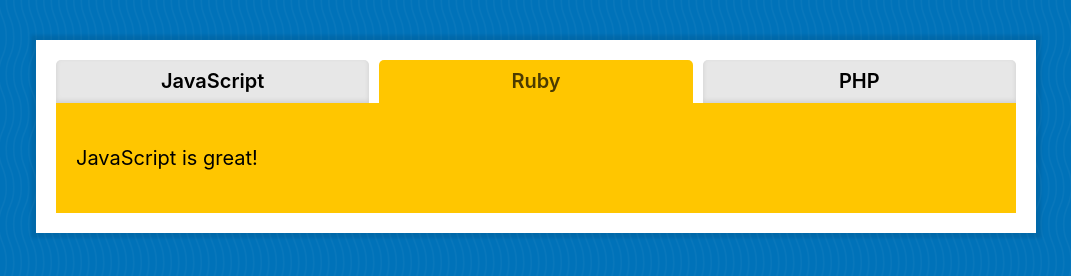
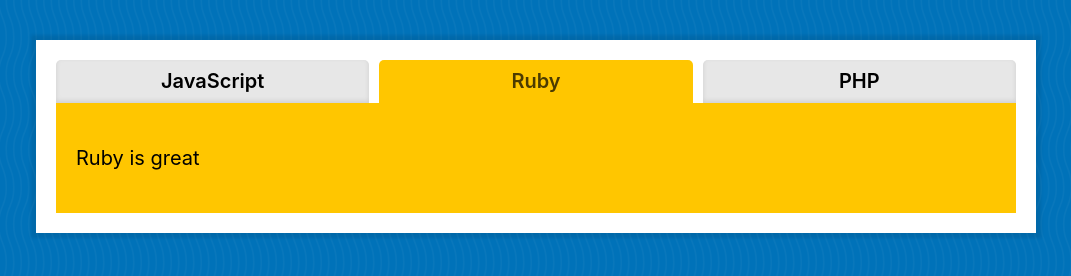
Before and after one commit to Joewebsta/wes-bos-exercises, a plain HTML site: page beginner-javascript/tabs/index.html in a window 1280 px wide. Both pictures are taken after a click on the tab "Ruby". Shown: the whole page, without its empty margins (104-1175 px from the left). Drawn offline with Linux system fonts and the light colour scheme.

Commit message:
Complete tab exercise

```diff
--- a/beginner-javascript/tabs/index.html
+++ b/beginner-javascript/tabs/index.html
@@ -5,7 +5,7 @@
   <meta charset="UTF-8">
   <meta name="viewport" content="width=device-width, initial-scale=1.0">
   <title>Tabs</title>
-  <link rel="stylesheet" href="../../base.css">
+  <link rel="stylesheet" href="../base.css">
   <link rel="stylesheet" href="./tabs-style.css">
 </head>
 
--- a/beginner-javascript/tabs/tabs.js
+++ b/beginner-javascript/tabs/tabs.js
@@ -1,9 +1,6 @@
-console.log('ya ya wes we get it.. IT WORKS!');
-
 const tabs = document.querySelectorAll('button[role="tab"]');
 
-function handleTabClick(e) {
-  const clickedTab = e.currentTarget;
+function changeTabColor(clickedTab) {
   const isSelected = clickedTab.attributes['aria-selected'].nodeValue;
 
   if (isSelected === 'false') {
@@ -15,6 +12,27 @@
   }
 }
 
+function changeTabPanel(clickedTab) {
+  const tabId = clickedTab.id;
+  const tabPanels = document.querySelectorAll('[role="tabpanel"]');
+
+  tabPanels.forEach(tabPanel => {
+    const panelLabel = tabPanel.attributes['aria-labelledby'].nodeValue;
+    tabPanel.hidden = true;
+
+    if (tabId === panelLabel) {
+      tabPanel.hidden = false;
+    }
+  });
+}
+
+function handleTabClick(e) {
+  const clickedTab = e.currentTarget;
+
+  changeTabColor(clickedTab);
+  changeTabPanel(clickedTab);
+}
+
 tabs.forEach(tab => {
   tab.addEventListener('click', handleTabClick);
 });
```
